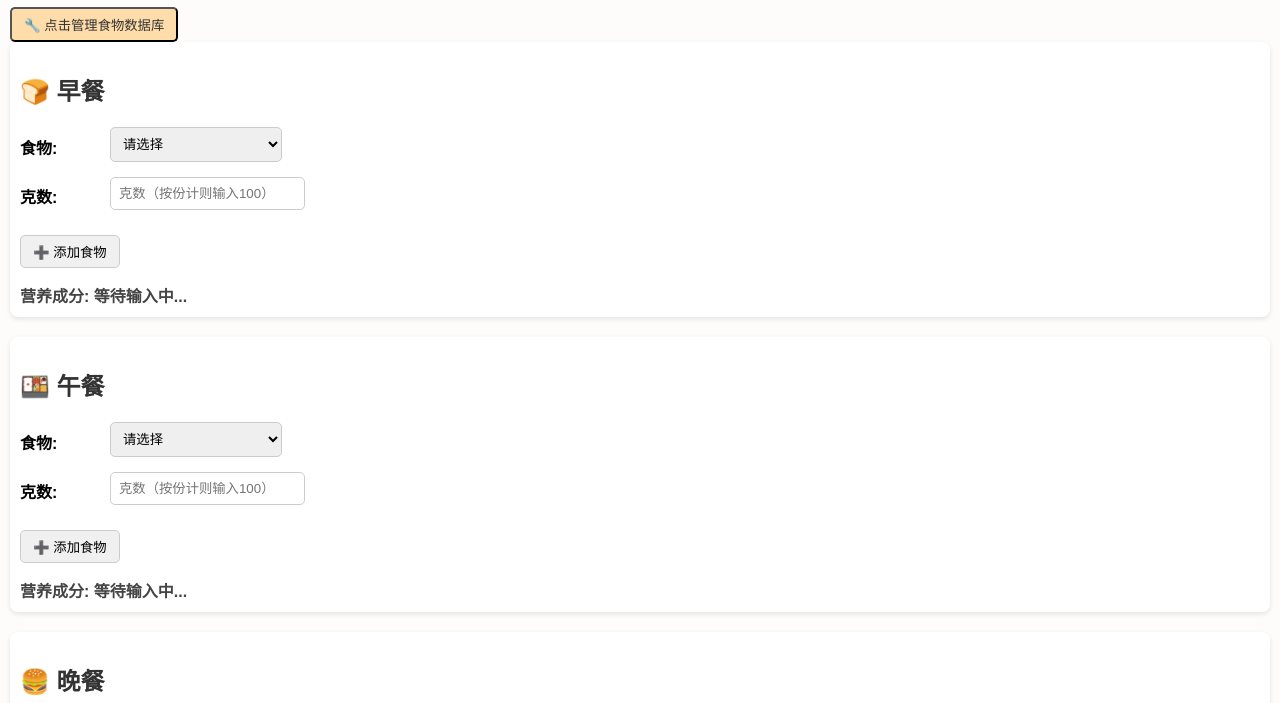
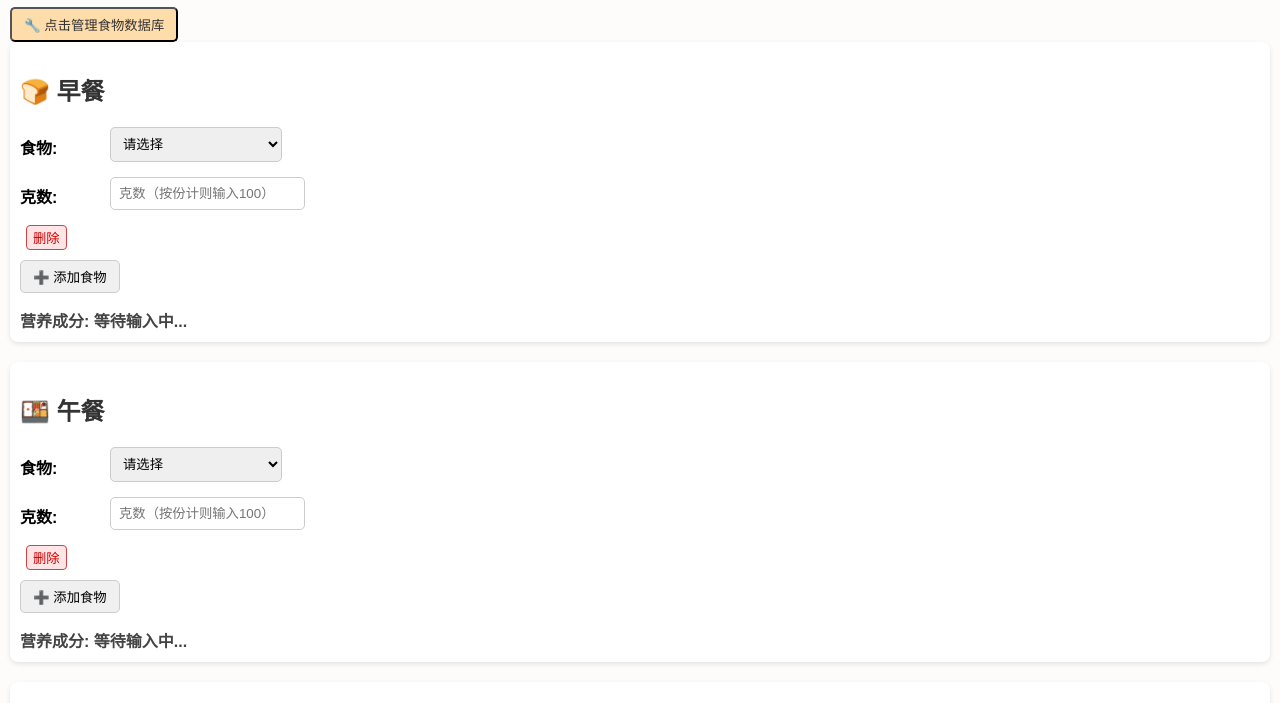
Before and after one commit to IrisY39/Nutrition, a plain HTML site: page index.html in a window 1280 px wide. Shown: the part 97-800 px from the top of the page. Drawn offline with Linux system fonts and the light colour scheme.

Commit message:
Add files via upload

```diff
--- a/index.html
+++ b/index.html
@@ -103,6 +103,15 @@
         margin-bottom: 0;
       }
     }
+    .remove-button {
+      margin-left: 6px;
+      padding: 2px 6px;
+      background: #ffe5e5;
+      border: 1px solid #cc4444;
+      color: #cc0000;
+      border-radius: 4px;
+      cursor: pointer;
+    }
   </style>
 </head>
 <body>
@@ -138,16 +147,16 @@
     <!-- 总计显示区域 -->
     <div class="totals" id="daily-total">
       蛋白质：-- g<br />
+      脂肪：-- g<br />
       碳水：-- g<br />
       镁：-- mg<br />
       钙：-- mg<br />
     </div>
       <!-- 这里将由 JS 动态添加记录项 -->
-    </ul>
     <!-- 重置按钮 -->
     <button onclick="resetDailyIntake()">重置今日记录</button>
-    </div>
 
+  </div>
   <div id="manager-page" class="hidden">
     <h1>🍽️ 食物管理</h1>
     <button class="link-button" onclick="showMain()">⬅️ 返回</button>
@@ -157,6 +166,9 @@
 
     <label for="protein">蛋白质（g/100g）：</label>
     <input type="number" id="protein">
+
+    <label for="fat">脂肪（g/100g）：</label>
+    <input type="number" id="fat">
 
     <label for="carbs">碳水（g/100g）：</label>
     <input type="number" id="carbs">
@@ -181,53 +193,59 @@
     let foodData = {};
 
     function loadFoodsFromStorage() {
-      foodOptions = [ "核桃仁", "南瓜籽", "熟亚麻籽", "纯碱烤馍", "普通麦片", "五黑麦片", "包子", "芋头",
+      foodOptions = [ "核桃仁", "南瓜籽", "熟亚麻籽", "纯碱烤馍", "普通麦片", "五黑麦片", "包子（个）", "芋头","甜玉米",
         "白米藜麦饭（份）", "苦荞麦面", "普通面条", "双吉（份）","单吉（份）","0吉（汉堡包）（份）",
        "麦香鸡（份）","麦香鱼（份）","猪柳麦满分（份）","猪柳蛋麦满分（份）", "菠菜", "大白菜","小白菜", "上海青",
-        "茄子", "西红柿", "胡萝卜", "西蓝花", "紫甘蓝","荷兰豆", "四季豆", "豆腐","纳豆", "牛奶", "酸奶","奶酪",
-        "鸡蛋（个）", "车厘子", "黄心奇异果","虾仁", "三文鱼","猪肝", "大家乐鸡胸肉饭（份）","大家乐三文鱼饭（份）"];
+        "茄子", "西红柿", "胡萝卜", "西蓝花", "紫甘蓝","羽衣甘蓝","荷兰豆", "四季豆", "豆腐","纳豆", "牛奶", "酸奶","奶酪",
+        "鸡蛋（个）", "车厘子", "黄心奇异果","北极甜虾仁", "三文鱼","盐焗鸡","蒲烧鳗鱼","猪肝", "大家乐鸡胸肉饭（份）","大家乐三文鱼饭（份）"];
       foodData = {
-        "核桃仁": { protein: 13.8, carbs: 1.3, magnesium: 117, calcium: 65 ,defaultGrams:5.7},
-        "南瓜籽": { protein: 29.4, carbs: 10.8, magnesium: 321, calcium: 46 ,defaultGrams:5.4},
-        "熟亚麻籽": { protein: 24.9, carbs: 3.7, magnesium: 392, calcium: 255 ,defaultGrams:5},
-        "纯碱烤馍": { protein: 14.1, carbs: 77.6, magnesium: 25, calcium: 15 ,defaultGrams:13},
-        "普通麦片": { protein: 14, carbs: 56.4, magnesium: 112, calcium: 17 ,defaultGrams:40},
-        "五黑麦片": { protein: 15, carbs: 60.6, magnesium: 184, calcium: 35 ,defaultGrams:40},
-        "包子": { protein: 6.3, carbs: 39.6, magnesium: 20, calcium: 13 },
-        "芋头": { protein: 2.1, carbs: 20.1, magnesium: 33, calcium: 43 },
-        "白米藜麦饭（份）": { protein: 4, carbs: 29.9, magnesium: 50.9, calcium: 11.7 ,defaultGrams:100},
-        "苦荞麦面": { protein: 10, carbs: 71.7, magnesium: 251, calcium: 21,defaultGrams:100 },
-        "普通面条": { protein: 11.2, carbs: 72, magnesium: 22, calcium: 18 },
-        "双吉（份）": { protein: 27, carbs: 32, magnesium: 22, calcium: 159 ,defaultGrams:100},
-        "单吉（份）": { protein: 17, carbs: 31, magnesium: 20, calcium: 144 ,defaultGrams:100},
-        "0吉（汉堡包）（份）": { protein: 14, carbs: 29, magnesium: 18, calcium: 143,defaultGrams:100 },
-        "麦香鱼（份）": { protein: 16, carbs: 37, magnesium: 25, calcium: 300 ,defaultGrams:100},
-        "麦香鸡（份）": { protein: 16, carbs: 41, magnesium: 22, calcium: 150 ,defaultGrams:100},
-        "猪柳麦满分（份）": { protein: 16, carbs: 25, magnesium: 20, calcium: 250,defaultGrams:100 },
-        "猪柳蛋麦满分（份）": { protein: 23, carbs: 26, magnesium: 25, calcium: 300 ,defaultGrams:100},
-        "菠菜": { protein: 2.6, carbs: 2.9, magnesium: 65, calcium: 99 },
-        "小白菜": { protein: 1.5, carbs: 1.8, magnesium: 13, calcium: 84 },
-        "上海青": { protein: 1.3, carbs: 1.7, magnesium: 12, calcium: 108 },
-        "茄子": { protein: 1.1, carbs: 5.4, magnesium: 13, calcium: 11 },
-        "西红柿": { protein: 0.9, carbs: 3.9, magnesium: 9, calcium: 10 },
-        "胡萝卜": { protein: 1.0, carbs: 8.2, magnesium: 12, calcium: 32 },
-        "西蓝花": { protein: 2.8, carbs: 4.9, magnesium: 21, calcium: 47 },
-        "紫甘蓝": { protein: 1.9, carbs: 6.4, magnesium: 11, calcium: 43 },
-        "豆腐": { protein: 8.1, carbs: 2.2, magnesium: 31, calcium: 164 },
-        "纳豆": { protein: 15, carbs: 19.4, magnesium: 100, calcium: 90,defaultGrams:50 },
-        "牛奶": { protein: 3.4, carbs: 4.8, magnesium: 11, calcium: 104 },
-        "酸奶": { protein: 3.0, carbs: 6.6, magnesium: 17, calcium: 120 },
-        "荷兰豆": { protein: 2.8, carbs: 6.9, magnesium: 27, calcium: 30 },
-        "四季豆": { protein: 2.4, carbs: 5.8, magnesium: 33, calcium: 42 },
-        "鸡蛋（个）": { protein: 6.5, carbs: 0.6, magnesium: 5.5, calcium: 28 },
-        "车厘子": { protein: 1.0, carbs: 16, magnesium: 11, calcium: 13 ,defaultGrams:45},
-        "黄心奇异果": { protein: 1.2, carbs: 14.5, magnesium: 17, calcium: 34,defaultGrams:110 },
-        "虾仁": { protein: 13.5, carbs: 0, magnesium: 30, calcium: 70 },
-        "三文鱼": { protein: 20.5, carbs: 0, magnesium: 35, calcium: 15 },
-        "猪肝": { protein: 29.3, carbs: 3.6, magnesium: 18, calcium: 8 },
-        "奶酪": { protein: 22, carbs: 2.6, magnesium: 23, calcium: 691 ,defaultGrams:20},
-        "大家乐鸡胸肉饭（份）": { protein: 50,carbs: 86.7,magnesium: 70.9,calcium: 44.3,defaultGrams:100},
-        "大家乐三文鱼饭（份）": {protein: 45,carbs: 86.7,magnesium: 82.8,calcium: 52.3,defaultGrams:100}
+        "核桃仁": { protein: 13.8, fat:73.7, carbs: 1.3, magnesium: 117, calcium: 65 ,defaultGrams:5.7},
+        "南瓜籽": { protein: 29.4, fat:53.9,carbs: 10.8, magnesium: 321, calcium: 46 ,defaultGrams:5.4},
+        "熟亚麻籽": { protein: 24.9, fat:41.9,carbs: 3.7, magnesium: 392, calcium: 255 ,defaultGrams:5},
+        "纯碱烤馍": { protein: 14.1, fat:1.4,carbs: 77.6, magnesium: 25, calcium: 15 ,defaultGrams:13},
+        "普通麦片": { protein: 14,fat:8.1, carbs: 56.4, magnesium: 112, calcium: 17 ,defaultGrams:40},
+        "五黑麦片": { protein: 15,fat:5.5, carbs: 60.6, magnesium: 184, calcium: 35 ,defaultGrams:40},
+        "包子（个）": { protein: 5.2,fat:13.3, carbs: 31.4, magnesium: 16, calcium: 10.4 },
+        "芋头": { protein: 2.1,fat:0.2, carbs: 20.1, magnesium: 33, calcium: 43 },
+        "甜玉米": { protein: 3.4,fat:1.2, carbs: 19, magnesium: 37, calcium: 2.2 },
+        "白米藜麦饭（份）": { protein: 4, fat:1.2,carbs: 29.9, magnesium: 50.9, calcium: 11.7 ,defaultGrams:100},
+        "苦荞麦面": { protein: 10, fat:1.2,carbs: 71.7, magnesium: 251, calcium: 21,defaultGrams:100 },
+        "普通面条": { protein: 11.2,fat:2.2, carbs: 72, magnesium: 22, calcium: 18 },
+        "双吉（份）": { protein: 27,fat:22, carbs: 32, magnesium: 22, calcium: 232 ,defaultGrams:100},
+        "单吉（份）": { protein: 17,fat:12, carbs: 31, magnesium: 20, calcium: 144 ,defaultGrams:100},
+        "0吉（汉堡包）（份）": { protein: 14, fat:8,carbs: 29, magnesium: 18, calcium: 61,defaultGrams:100 },
+        "麦香鱼（份）": { protein: 16, fat:13,carbs: 37, magnesium: 25, calcium: 99 ,defaultGrams:100},
+        "麦香鸡（份）": { protein: 16, fat:17,carbs: 41, magnesium: 22, calcium: 73 ,defaultGrams:100},
+        "猪柳麦满分（份）": { protein: 16,fat:16, carbs: 25, magnesium: 20, calcium: 213,defaultGrams:100 },
+        "猪柳蛋麦满分（份）": { protein: 23,fat:21, carbs: 26, magnesium: 25, calcium: 243 ,defaultGrams:100},
+        "菠菜": { protein: 2.6,fat:0.4, carbs: 2.9, magnesium: 65, calcium: 99 },
+        "大白菜": { protein: 1.5, fat:0.2,carbs: 3.4, magnesium: 12, calcium: 57 },
+        "小白菜": { protein: 1.5, fat:0.2,carbs: 1.8, magnesium: 13, calcium: 84 },
+        "上海青": { protein: 1.3,fat:0.2, carbs: 1.7, magnesium: 12, calcium: 108 },
+        "茄子": { protein: 1.1,fat:0.2, carbs: 5.4, magnesium: 13, calcium: 11 },
+        "西红柿": { protein: 0.9,fat:0.2, carbs: 3.9, magnesium: 9, calcium: 10 },
+        "胡萝卜": { protein: 1.0,fat:0.2, carbs: 8.2, magnesium: 12, calcium: 32 },
+        "西蓝花": { protein: 2.8,fat:0, carbs: 4.9, magnesium: 21, calcium: 47 },
+        "紫甘蓝": { protein: 1.9,fat:0, carbs: 6.4, magnesium: 11, calcium: 43 },
+        "羽衣甘蓝": { protein: 4.3,fat:0, carbs: 8.8, magnesium: 47, calcium: 254 },
+        "豆腐": { protein: 8.1, fat:0,carbs: 2.2, magnesium: 31, calcium: 164 },
+        "纳豆": { protein: 15, fat:1,carbs: 19.4, magnesium: 100, calcium: 90,defaultGrams:50 },
+        "牛奶": { protein: 3.4,fat:3.7, carbs: 4.8, magnesium: 11, calcium: 104 },
+        "酸奶": { protein: 4.2,fat:4.8, carbs: 5.6, magnesium: 17, calcium: 130 },
+        "麻酱": { protein: 24.3,fat:57.8, carbs: 13.6, magnesium: 360, calcium: 1030 ,defaultGrams:22},
+        "荷兰豆": { protein: 2.8, fat:0,carbs: 6.9, magnesium: 27, calcium: 30 },
+        "四季豆": { protein: 2.4,fat:0, carbs: 5.8, magnesium: 33, calcium: 42 },
+        "鸡蛋（个）": { protein: 6.5,fat:4.85, carbs: 0.6, magnesium: 5.5, calcium: 28 },
+        "车厘子": { protein: 1.0,fat:0, carbs: 16, magnesium: 11, calcium: 13 ,defaultGrams:45},
+        "黄心奇异果": { protein: 1.2, fat:0,carbs: 14.5, magnesium: 17, calcium: 34,defaultGrams:110 },
+        "北极甜虾仁": { protein: 15, fat:0.7,carbs: 0, magnesium: 51, calcium: 83 },
+        "三文鱼": { protein: 20.5, fat:12.2,carbs: 0, magnesium: 35, calcium: 15 },
+        "盐焗鸡": { protein: 22, fat:13,carbs: 0, magnesium: 24, calcium: 11 },
+        "蒲烧鳗鱼": { protein: 17.5, fat:25.4,carbs: 4.6, magnesium: 28, calcium: 13 },
+        "猪肝": { protein: 30.7, fat:2.7,carbs: 5, magnesium: 18, calcium: 8 },
+        "奶酪": { protein: 22,fat:25.3, carbs: 2.6, magnesium: 23, calcium: 691 ,defaultGrams:20},
+        "大家乐鸡胸肉饭（份）": { protein: 50,fat:16,carbs: 86.7,magnesium: 70.9,calcium: 44.3,defaultGrams:100},
+        "大家乐三文鱼饭（份）": {protein: 45,fat:28.3,carbs: 86.7,magnesium: 82.8,calcium: 52.3,defaultGrams:100}
       };
       const customFoods = JSON.parse(localStorage.getItem("customFoods") || "{}");
       Object.keys(customFoods).forEach(name => {
@@ -248,6 +266,7 @@
         <tr>
           <th>食物</th>
           <th>蛋白质 (g)</th>
+          <th>脂肪 (g)</th>
           <th>碳水 (g)</th>
           <th>镁 (mg)</th>
           <th>钙 (mg)</th>
@@ -260,6 +279,7 @@
         row.innerHTML = `
           <td>${name}</td>
           <td>${f.protein}</td>
+          <td>${f.fat}</td>
           <td>${f.carbs}</td>
           <td>${f.magnesium}</td>
           <td>${f.calcium}</td>
@@ -279,17 +299,18 @@
         <tr>
           <th>食物</th>
           <th>蛋白质 (g)</th>
+          <th>脂肪 (g)</th>
           <th>碳水 (g)</th>
           <th>镁 (mg)</th>
           <th>钙 (mg)</th>
         </tr>
       `;
       for (const name of [
-        "核桃仁", "南瓜籽", "熟亚麻籽", "纯碱烤馍", "普通麦片", "五黑麦片", "包子", "芋头",
+        "核桃仁", "南瓜籽", "熟亚麻籽", "纯碱烤馍", "普通麦片", "五黑麦片", "包子（个）", "芋头","甜玉米",
         "白米藜麦饭（份）", "苦荞麦面", "普通面条", "双吉（份）","单吉（份）","0吉（汉堡包）（份）",
        "麦香鸡（份）","麦香鱼（份）","猪柳麦满分（份）","猪柳蛋麦满分（份）", "菠菜", "大白菜","小白菜", "上海青",
-        "茄子", "西红柿", "胡萝卜", "西蓝花", "紫甘蓝","荷兰豆", "四季豆", "豆腐","纳豆", "牛奶", "酸奶","奶酪",
-        "鸡蛋（个）", "车厘子", "黄心奇异果","虾仁", "三文鱼","猪肝", "大家乐鸡胸肉饭（份）","大家乐三文鱼饭（份）"])
+        "茄子", "西红柿", "胡萝卜", "西蓝花", "紫甘蓝","羽衣甘蓝","荷兰豆", "四季豆", "豆腐","纳豆", "牛奶", "酸奶","奶酪",
+        "鸡蛋（个）", "车厘子", "黄心奇异果","北极甜虾仁", "三文鱼","盐焗鸡","猪肝","蒲烧鳗鱼", "大家乐鸡胸肉饭（份）","大家乐三文鱼饭（份）"])
         {
         const f = foodData[name];
         if (!f) continue;
@@ -297,6 +318,7 @@
         row.innerHTML = `
           <td>${name}</td>
           <td>${f.protein}</td>
+          <td>${f.fat}</td>
           <td>${f.carbs}</td>
           <td>${f.magnesium}</td>
           <td>${f.calcium}</td>
@@ -310,16 +332,17 @@
     function addFood() {
       const name = document.getElementById("foodName").value.trim();
       const protein = parseFloat(document.getElementById("protein").value);
+      const fat = parseFloat(document.getElementById("fat").value);
       const carbs = parseFloat(document.getElementById("carbs").value);
       const magnesium = parseFloat(document.getElementById("magnesium").value);
       const calcium = parseFloat(document.getElementById("calcium").value);
 
-      if (!name || isNaN(protein) || isNaN(carbs) || isNaN(magnesium) || isNaN(calcium)) {
+      if (!name || isNaN(protein) || isNaN(fat) || isNaN(carbs) || isNaN(magnesium) || isNaN(calcium)) {
         alert("请填写完整信息");
         return;
       }
       const foods = JSON.parse(localStorage.getItem("customFoods") || "{}");
-      foods[name] = { protein, carbs, magnesium, calcium };
+      foods[name] = { protein, fat, carbs, magnesium, calcium };
       localStorage.setItem("customFoods", JSON.stringify(foods));
       renderFoodList();
       alert("添加成功！");
@@ -364,11 +387,16 @@
       input.type = "number";
       input.placeholder = "克数（按份计则输入100）";
 
-      select.onchange = input.oninput = () => {
+      select.onchange = () => {
         const selectedFood = select.value;
         if (foodData[selectedFood]?.defaultGrams && !input.value) {
-         input.value = foodData[selectedFood].defaultGrams;
+          input.value = foodData[selectedFood].defaultGrams;
         }
+        calculateMeal(mealId);
+        calculateTotal();
+      };
+
+      input.oninput = () => {
         calculateMeal(mealId);
         calculateTotal();
       };
@@ -379,6 +407,20 @@
       gramDiv.appendChild(input);
       container.appendChild(foodDiv);
       container.appendChild(gramDiv);
+      const delBtn = document.createElement("button");
+      delBtn.textContent = "删除";
+      delBtn.className = "remove-button";   // 若不用样式可删这一行
+      delBtn.onclick = () => {
+        container.remove();          // 把这一整行从 DOM 中移除
+        calculateMeal(mealId);       // 重新计算该餐小计
+        calculateTotal();            // 重新计算每日总计
+      };
+
+        // 把所有元素组装进 container
+      container.appendChild(foodDiv);
+      container.appendChild(gramDiv);
+      container.appendChild(delBtn);   // ⭐ 把按钮放进去
+
       return container;
     }
 
@@ -390,7 +432,7 @@
 
     function calculateMeal(mealId) {
       const entries = document.querySelectorAll(`#${mealId} .food-list > div`);
-      let total = { protein: 0, carbs: 0, magnesium: 0, calcium: 0 };
+      let total = { protein: 0,fat: 0, carbs: 0, magnesium: 0, calcium: 0 };
 
       entries.forEach(container => {
         const selects = container.querySelectorAll("select");
@@ -402,6 +444,7 @@
           if (foodData[food] && !isNaN(grams)) {
             const ratio = grams / 100;
             total.protein += foodData[food].protein * ratio;
+            total.fat += foodData[food].fat * ratio;
             total.carbs += foodData[food].carbs * ratio;
             total.magnesium += foodData[food].magnesium * ratio;
             total.calcium += foodData[food].calcium * ratio;
@@ -410,12 +453,12 @@
       });
 
       const totalDiv = document.querySelector(`#${mealId}-total`);
-      totalDiv.innerHTML = `蛋白质：${total.protein.toFixed(1)} g<br/>碳水：${total.carbs.toFixed(1)} g<br/>镁：${total.magnesium.toFixed(1)} mg<br/>钙：${total.calcium.toFixed(1)} mg`;
+      totalDiv.innerHTML = `蛋白质：${total.protein.toFixed(1)} g<br/>脂肪：${total.fat.toFixed(1)} g<br/>碳水：${total.carbs.toFixed(1)} g<br/>镁：${total.magnesium.toFixed(1)} mg<br/>钙：${total.calcium.toFixed(1)} mg`;
     }
 
     function calculateTotal() {
       const meals = ['breakfast', 'lunch', 'dinner'];
-      let grandTotal = { protein: 0, carbs: 0, magnesium: 0, calcium: 0 };
+      let grandTotal = { protein: 0, fat: 0, carbs: 0, magnesium: 0, calcium: 0 };
       meals.forEach(meal => {
         const entries = document.querySelectorAll(`#${meal} .food-list > div`);
         entries.forEach(container => {
@@ -427,6 +470,7 @@
             if (foodData[food] && !isNaN(grams)) {
               const ratio = grams / 100;
               grandTotal.protein += foodData[food].protein * ratio;
+              grandTotal.fat += foodData[food].fat * ratio;
               grandTotal.carbs += foodData[food].carbs * ratio;
               grandTotal.magnesium += foodData[food].magnesium * ratio;
               grandTotal.calcium += foodData[food].calcium * ratio;
@@ -435,7 +479,7 @@
         });
       });
       const totalDiv = document.querySelector("#daily-total");
-      totalDiv.innerHTML = `蛋白质：${grandTotal.protein.toFixed(1)} g<br/>碳水：${grandTotal.carbs.toFixed(1)} g<br/>镁：${grandTotal.magnesium.toFixed(1)} mg<br/>钙：${grandTotal.calcium.toFixed(1)} mg`;
+      totalDiv.innerHTML = `蛋白质：${grandTotal.protein.toFixed(1)} g<br/>脂肪：${grandTotal.fat.toFixed(1)} g<br/>碳水：${grandTotal.carbs.toFixed(1)} g<br/>镁：${grandTotal.magnesium.toFixed(1)} mg<br/>钙：${grandTotal.calcium.toFixed(1)} mg`;
     }
 
     function resetAll() {
@@ -451,6 +495,7 @@
       const f = foods[name];
 
       const newProtein = prompt(`修改【${name}】的蛋白质（g/100g）：`, f.protein);
+      const newFat = prompt(`修改【${name}】的脂肪（g/100g）：`, f.fat);
       const newCarbs = prompt(`修改【${name}】的碳水（g/100g）：`, f.carbs);
       const newMag = prompt(`修改【${name}】的镁（mg/100g）：`, f.magnesium);
       const newCal = prompt(`修改【${name}】的钙（mg/100g）：`, f.calcium);
@@ -463,6 +508,7 @@
       ) {
         foods[name] = {
           protein: parseFloat(newProtein),
+          fat: parseFloat(newFat),
           carbs: parseFloat(newCarbs),
           magnesium: parseFloat(newMag),
           calcium: parseFloat(newCal)
@@ -483,9 +529,28 @@
     }
 
     function resetDailyIntake() {
-      dailyIntake = { protein: 0, carbs: 0, magnesium: 0, calcium: 0 };
-      document.getElementById("intakeBody").innerHTML = "";
-      updateTotal();
+      /* 1. 清空三餐区域里的所有已添加条目 */
+      document.querySelectorAll(".food-list").forEach(sec => (sec.innerHTML = ""));
+
+      /* 2. 把每餐的小计文字恢复成初始提示 */
+      document.getElementById("breakfast-total").innerHTML = "营养成分: 等待输入中...";
+      document.getElementById("lunch-total").innerHTML     = "营养成分: 等待输入中...";
+      document.getElementById("dinner-total").innerHTML    = "营养成分: 等待输入中...";
+
+      /* 3. 清空“每日摄入记录”列表（如果你还在用它） */
+      document.getElementById("intakeTable").innerHTML = "";
+
+      /* 4. 重置底部总计 */
+      document.getElementById("daily-total").innerHTML = `
+        蛋白质：-- g<br />
+        脂肪：-- g<br />
+        碳水：-- g<br />
+        镁：-- mg<br />
+        钙：-- mg<br />
+      `;
+
+      /* 5. 如果想自动再放回三条空白输入，可调用你已有的 resetAll() */
+      resetAll();      // ← 如果需要，取消这行注释
     }
 
     loadFoodsFromStorage();
```
